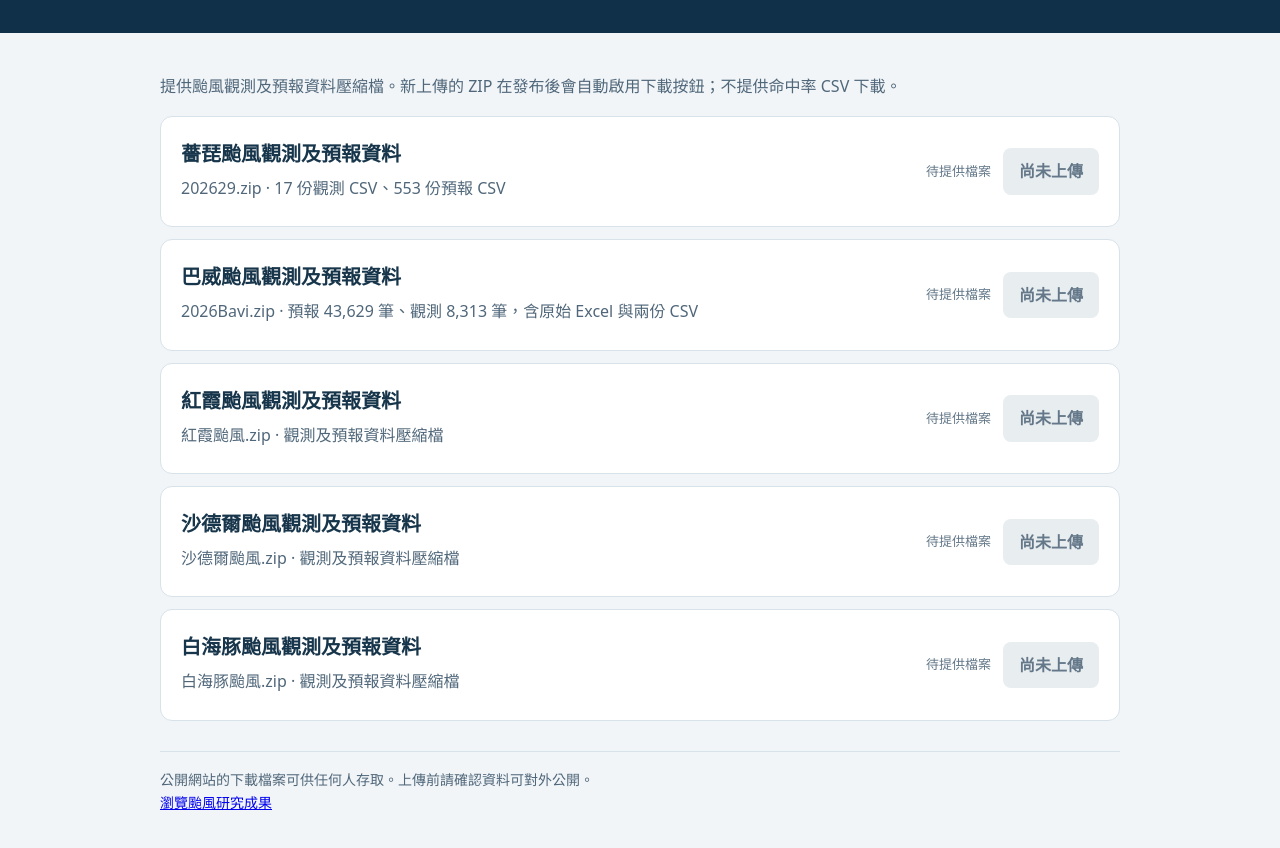
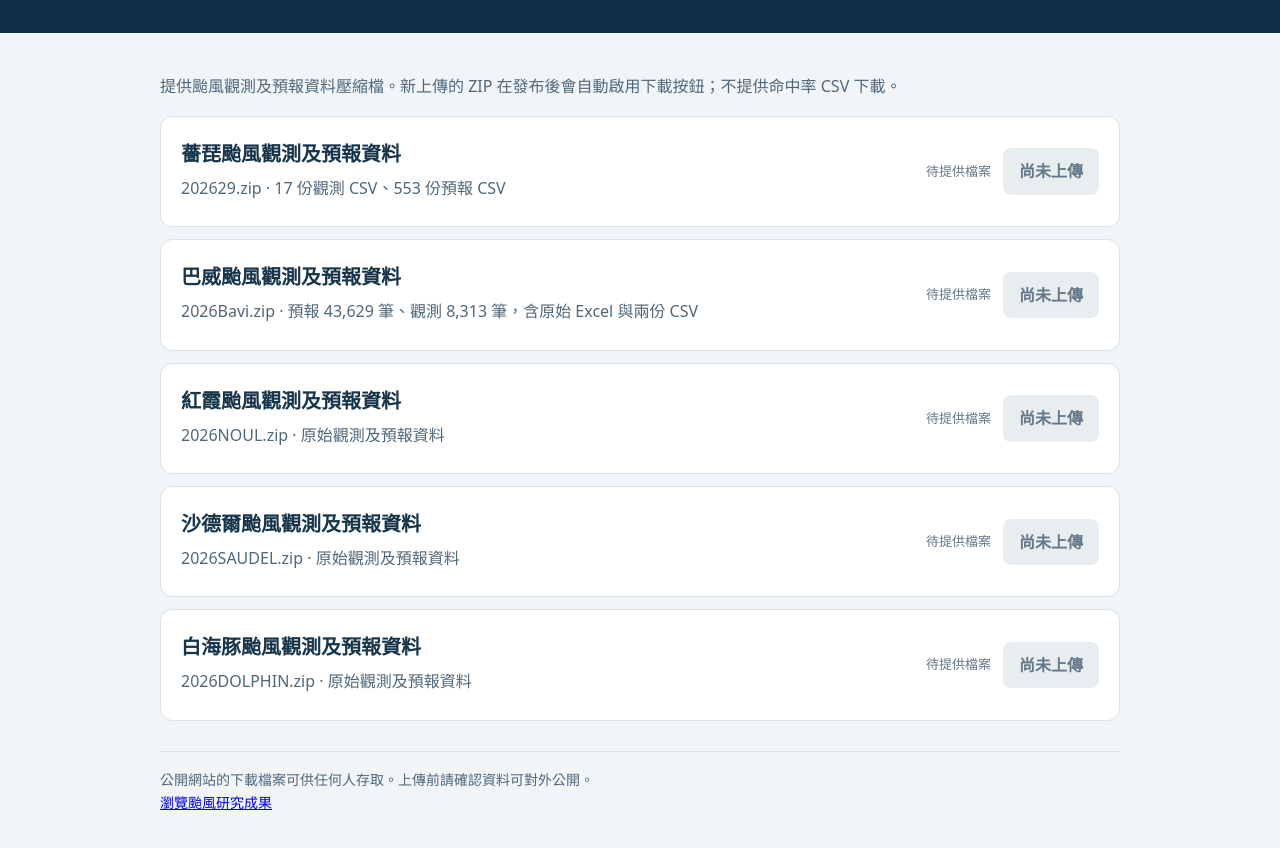
Before and after one commit to leokwo1212/TAMC-typhoon-project, a plain HTML site: page typhoon/csv/index.html in a window 1280 px wide. Shown: the part 178-1026 px from the top of the page. Drawn offline with Linux system fonts and the light colour scheme; no server answers.

Commit message:
Add files via upload

```diff
--- a/typhoon/csv/index.html
+++ b/typhoon/csv/index.html
@@ -11,9 +11,9 @@ main{max-width:1008px;margin:auto;padding:24px}.hint{color:#50677a}.item{backgro
 <main><p class="hint">提供颱風觀測及預報資料壓縮檔。新上傳的 ZIP 在發布後會自動啟用下載按鈕；不提供命中率 CSV 下載。</p>
 <article class="item" data-filename="202629.zip"><div><h2>薔琵颱風觀測及預報資料</h2><p>202629.zip · 17 份觀測 CSV、553 份預報 CSV</p></div><div class="actions"><span class="status" aria-live="polite">檢查檔案中</span><a class="btn disabled" aria-disabled="true" tabindex="-1">尚未上傳</a></div></article>
 <article class="item" data-filename="2026Bavi.zip"><div><h2>巴威颱風觀測及預報資料</h2><p>2026Bavi.zip · 預報 43,629 筆、觀測 8,313 筆，含原始 Excel 與兩份 CSV</p></div><div class="actions"><span class="status" aria-live="polite">檢查檔案中</span><a class="btn disabled" aria-disabled="true" tabindex="-1">尚未上傳</a></div></article>
-<article class="item" data-filename="紅霞颱風.zip"><div><h2>紅霞颱風觀測及預報資料</h2><p>紅霞颱風.zip · 觀測及預報資料壓縮檔</p></div><div class="actions"><span class="status" aria-live="polite">檢查檔案中</span><a class="btn disabled" aria-disabled="true" tabindex="-1">尚未上傳</a></div></article>
-<article class="item" data-filename="沙德爾颱風.zip"><div><h2>沙德爾颱風觀測及預報資料</h2><p>沙德爾颱風.zip · 觀測及預報資料壓縮檔</p></div><div class="actions"><span class="status" aria-live="polite">檢查檔案中</span><a class="btn disabled" aria-disabled="true" tabindex="-1">尚未上傳</a></div></article>
-<article class="item" data-filename="白海豚颱風.zip"><div><h2>白海豚颱風觀測及預報資料</h2><p>白海豚颱風.zip · 觀測及預報資料壓縮檔</p></div><div class="actions"><span class="status" aria-live="polite">檢查檔案中</span><a class="btn disabled" aria-disabled="true" tabindex="-1">尚未上傳</a></div></article>
+<article class="item" data-filename="2026NOUL.zip"><div><h2>紅霞颱風觀測及預報資料</h2><p>2026NOUL.zip · 原始觀測及預報資料</p></div><div class="actions"><span class="status" aria-live="polite">檢查檔案中</span><a class="btn disabled" aria-disabled="true" tabindex="-1">尚未上傳</a></div></article>
+<article class="item" data-filename="2026SAUDEL.zip"><div><h2>沙德爾颱風觀測及預報資料</h2><p>2026SAUDEL.zip · 原始觀測及預報資料</p></div><div class="actions"><span class="status" aria-live="polite">檢查檔案中</span><a class="btn disabled" aria-disabled="true" tabindex="-1">尚未上傳</a></div></article>
+<article class="item" data-filename="2026DOLPHIN.zip"><div><h2>白海豚颱風觀測及預報資料</h2><p>2026DOLPHIN.zip · 原始觀測及預報資料</p></div><div class="actions"><span class="status" aria-live="polite">檢查檔案中</span><a class="btn disabled" aria-disabled="true" tabindex="-1">尚未上傳</a></div></article>
 <footer>公開網站的下載檔案可供任何人存取。上傳前請確認資料可對外公開。<br><a href="../">瀏覽颱風研究成果</a></footer></main>
 <script>
 // 檢查 GitHub Pages 上的實際檔案，避免未上傳時出現 404 下載按鈕。
```
Also changed, not shown: 3 other files.
